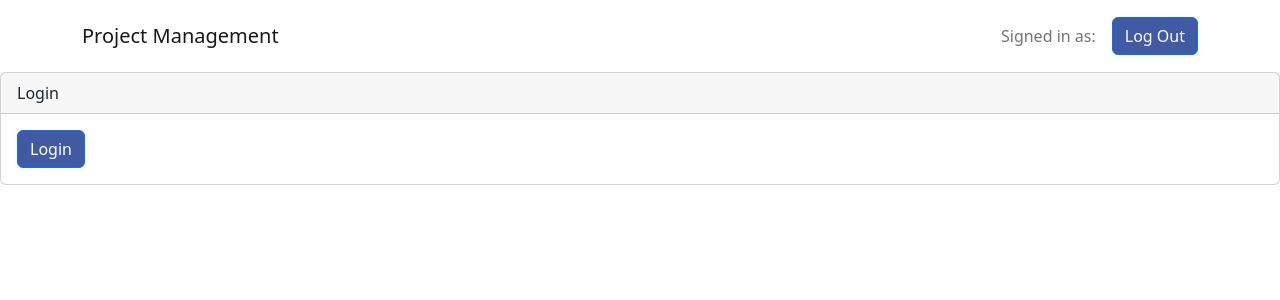
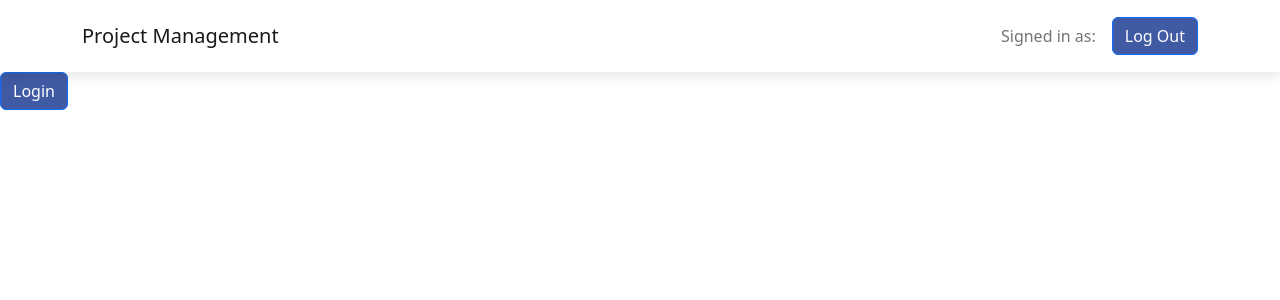
Before and after one commit to PatgioK/ja-clone, a Next.js app: page /login in a window 1280 px wide. Shown: the top 300 px of the page. Built offline with nearby package versions, Linux system fonts and the light colour scheme; no server answers.

Commit message:
login auth error, save before tests

```diff
--- a/package.json
+++ b/package.json
@@ -19,7 +19,7 @@
     "bootstrap": "^5.2.1",
     "graphql": "^16.6.0",
     "micro-cors": "^0.1.1",
-    "next": "12.3.1",
+    "next": "12.2.5",
     "next-auth": "^4.12.0",
     "nexus": "^1.3.0",
     "nodemailer": "^6.7.8",
--- a/pages/login.tsx
+++ b/pages/login.tsx
@@ -15,18 +15,11 @@ const Login = () => {
 
     return (
         <div>
-            <Card className='login-card'>
-                <Card.Header>Login</Card.Header>
-                <Card.Body>
                     <Form>
                         <Button variant='primary' type='submit' onClick={() => signIn()}>Login</Button>
                     </Form>
 
-                </Card.Body>
-
-            </Card>
         </div>
     )
 }
-
 export default Login;
```
Also changed, not shown: 2 other files (tests, documents, lock files or other folders).
